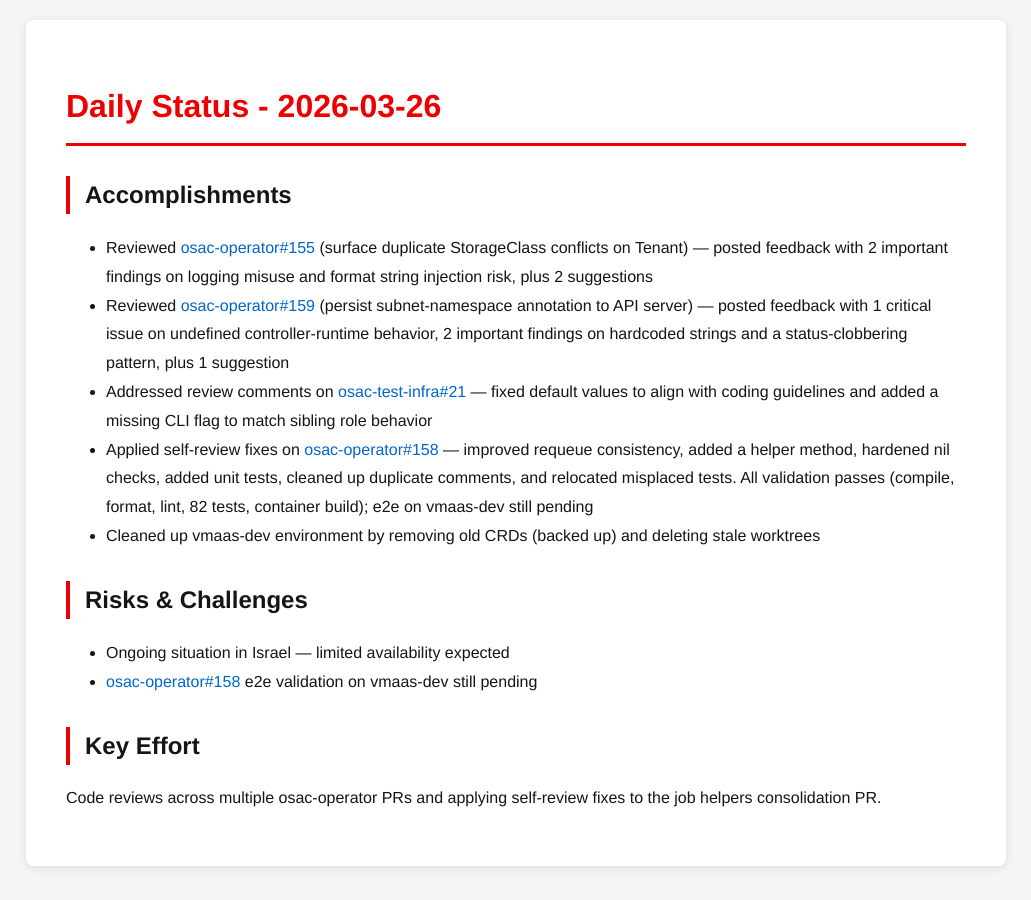
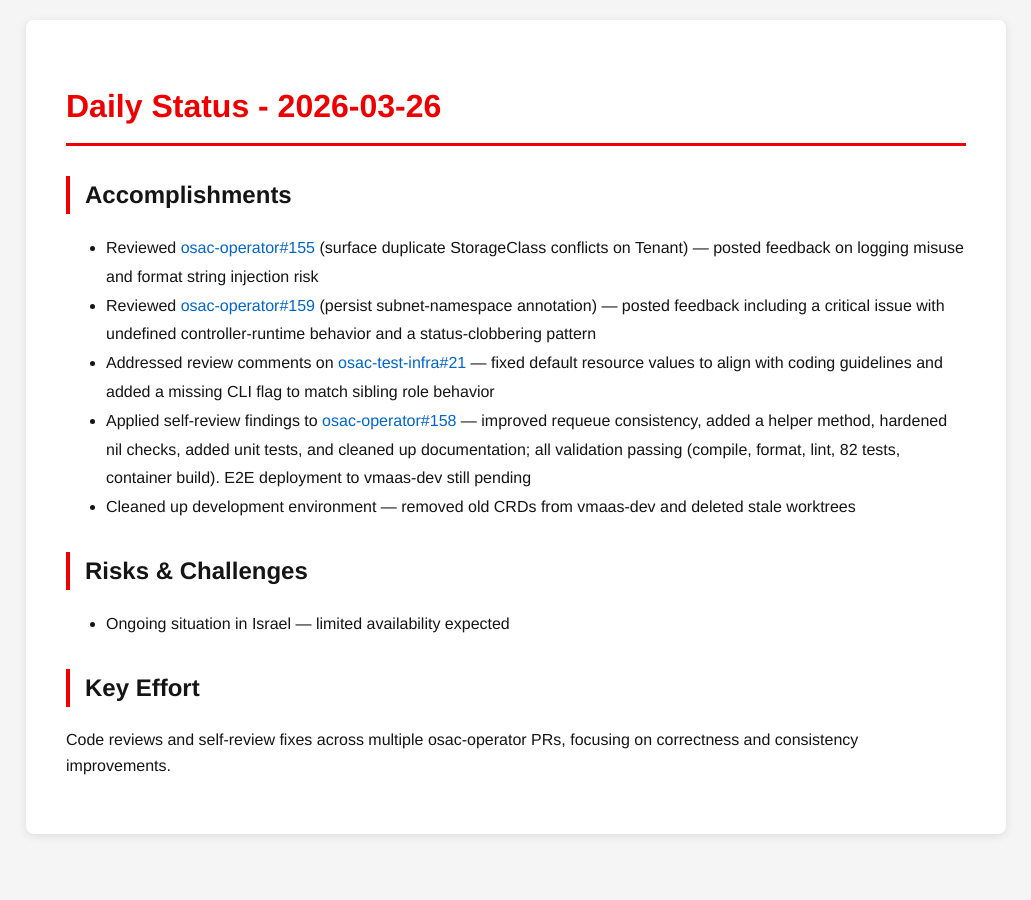
Before and after one commit to tzvatot/daily-status, a Jekyll site: the page built from 2026-03-26.md, in a window 1280 px wide. Shown: the whole page, without its empty margins (124-1155 px from the left). Built offline with Jekyll 4.4.1, drawn with Linux system fonts in a browser that asks for light colours.

Commit message:
Daily status update - 2026-03-26

```diff
--- a/2026-03-26.md
+++ b/2026-03-26.md
@@ -7,15 +7,14 @@ date: 2026-03-26
 # Daily Status - 2026-03-26
 
 ## Accomplishments
-- Reviewed [osac-operator#155](https://github.com/osac-project/osac-operator/pull/155) (surface duplicate StorageClass conflicts on Tenant) — posted feedback with 2 important findings on logging misuse and format string injection risk, plus 2 suggestions
-- Reviewed [osac-operator#159](https://github.com/osac-project/osac-operator/pull/159) (persist subnet-namespace annotation to API server) — posted feedback with 1 critical issue on undefined controller-runtime behavior, 2 important findings on hardcoded strings and a status-clobbering pattern, plus 1 suggestion
-- Addressed review comments on [osac-test-infra#21](https://github.com/osac-project/osac-test-infra/pull/21) — fixed default values to align with coding guidelines and added a missing CLI flag to match sibling role behavior
-- Applied self-review fixes on [osac-operator#158](https://github.com/osac-project/osac-operator/pull/158) — improved requeue consistency, added a helper method, hardened nil checks, added unit tests, cleaned up duplicate comments, and relocated misplaced tests. All validation passes (compile, format, lint, 82 tests, container build); e2e on vmaas-dev still pending
-- Cleaned up vmaas-dev environment by removing old CRDs (backed up) and deleting stale worktrees
+- Reviewed [osac-operator#155](https://github.com/osac-project/osac-operator/pull/155) (surface duplicate StorageClass conflicts on Tenant) — posted feedback on logging misuse and format string injection risk
+- Reviewed [osac-operator#159](https://github.com/osac-project/osac-operator/pull/159) (persist subnet-namespace annotation) — posted feedback including a critical issue with undefined controller-runtime behavior and a status-clobbering pattern
+- Addressed review comments on [osac-test-infra#21](https://github.com/osac-project/osac-test-infra/pull/21) — fixed default resource values to align with coding guidelines and added a missing CLI flag to match sibling role behavior
+- Applied self-review findings to [osac-operator#158](https://github.com/osac-project/osac-operator/pull/158) — improved requeue consistency, added a helper method, hardened nil checks, added unit tests, and cleaned up documentation; all validation passing (compile, format, lint, 82 tests, container build). E2E deployment to vmaas-dev still pending
+- Cleaned up development environment — removed old CRDs from vmaas-dev and deleted stale worktrees
 
 ## Risks & Challenges
 - Ongoing situation in Israel — limited availability expected
-- [osac-operator#158](https://github.com/osac-project/osac-operator/pull/158) e2e validation on vmaas-dev still pending
 
 ## Key Effort
-Code reviews across multiple osac-operator PRs and applying self-review fixes to the job helpers consolidation PR.
+Code reviews and self-review fixes across multiple osac-operator PRs, focusing on correctness and consistency improvements.
```
